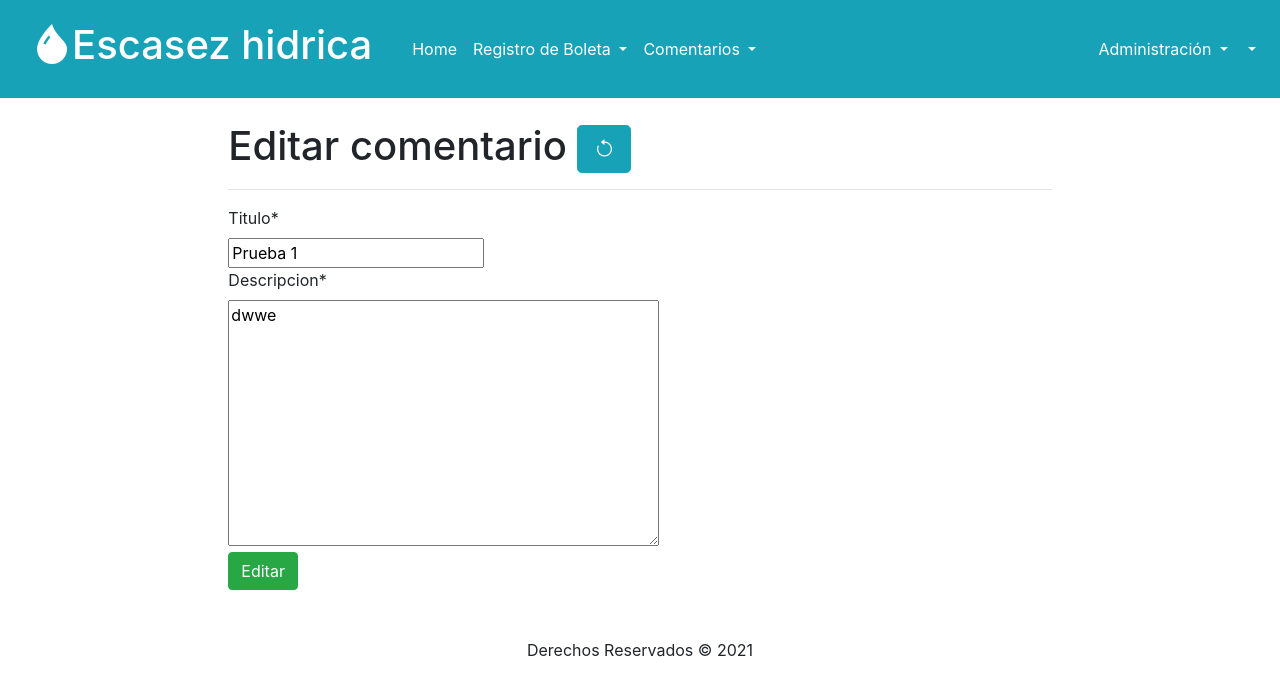
After one commit to sfuentesp/djangoAgua, a Django app: page /post/editar/1/ in a window 1280 px wide. The commit adds this page. Shown: the top 696 px of the page. Run offline with Django 4.2, Linux system fonts and the light colour scheme; data comes from the database, SQL or seed files in the repository; both versions use the stored data as it was after the commit; some libraries are stand-ins or nearby versions.

Commit message:
se agrega funcionalidad de editar y eliminar

```diff
--- /dev/null
+++ b/usuario/templates/usuario/editarPost.html
@@ -0,0 +1,27 @@
+
+{% extends 'usuario/main.html' %}
+{% block content %}
+
+<div class="row">
+    <div class="col-lg-2 ">
+
+    </div>
+    <div class="col-lg-8 ">
+        <h1>Editar comentario     <a href="{% url 'post-list-usu' %}" class="btn btn-info btn-circle btn-lg">
+            <i class="bi bi-arrow-counterclockwise"></i></a></h1>
+       <hr>
+        <form method="POST">
+            {%csrf_token%}
+
+            {% load crispy_forms_tags%}
+            {{form|crispy}}
+
+            <button type="submit" class="btn btn-success" >Editar</button>
+        </form>
+  </div>
+  <div class="col-lg-2">
+
+         </div>
+</div>
+
+{% endblock %}
--- a/usuario/templates/usuario/post_list.html
+++ b/usuario/templates/usuario/post_list.html
@@ -22,11 +22,11 @@
         <h5 class="card-title"><a class="article-title" href="#">{{ post.titulo|title }}</a></h5>
         <p class="card-text">{{ post.descripcion }}</p>
         <div class="text-right">
-          <a href="#" class="btn btn-outline-success btn-sm">
+          <a href="editar/{{post.id}}/" class="btn btn-outline-success btn-sm">
 
             <i class="bi bi-file-post-fill"></i> Modificar</a>
 
-          <a href="#" class="btn btn-outline-danger btn-sm">
+          <a href="eliminar/{{post.id}}/" class="btn btn-outline-danger btn-sm">
 
           <i class="bi bi-trash"></i>  Eliminar
         </a>
--- a/usuario/urls.py
+++ b/usuario/urls.py
@@ -1,4 +1,5 @@
 
+from unicodedata import name
 from django.urls import path
 from . import views
 
@@ -19,4 +20,6 @@ urlpatterns=[
 
     path('post/',views.nuevoPost, name="post-usu"),
     path('post/listado',views.listarPost, name="post-list-usu"),
+    path('post/editar/<int:id>/', views.editarPost, name='post-editar-usu'),
+    path('post/eliminar/<int:id>/', views.eliminarPost, name='post-eliminar-usu'),
 ]
--- a/usuario/views.py
+++ b/usuario/views.py
@@ -115,3 +115,20 @@ def listarPost(request):
     post=Post.objects.filter(autor=request.user)
 
     return render(request,'usuario/post_list.html',{"posts":post})
+
+def eliminarPost(request,id):
+    post=Post.objects.get(pk=id)
+    post.delete()
+    return redirect(listarPost)
+
+def editarPost(request,id):
+    post=Post.objects.get(pk=id)
+    form=PostForm(instance=post)
+
+    if request.method=="POST":
+        form=PostForm(data=request.POST, instance=post)
+        form.save()
+        return redirect(listarPost)
+    else:
+
+        return render(request,'usuario/editarPost.html',{"form":form})
```
Also changed, not shown: db.sqlite3.
